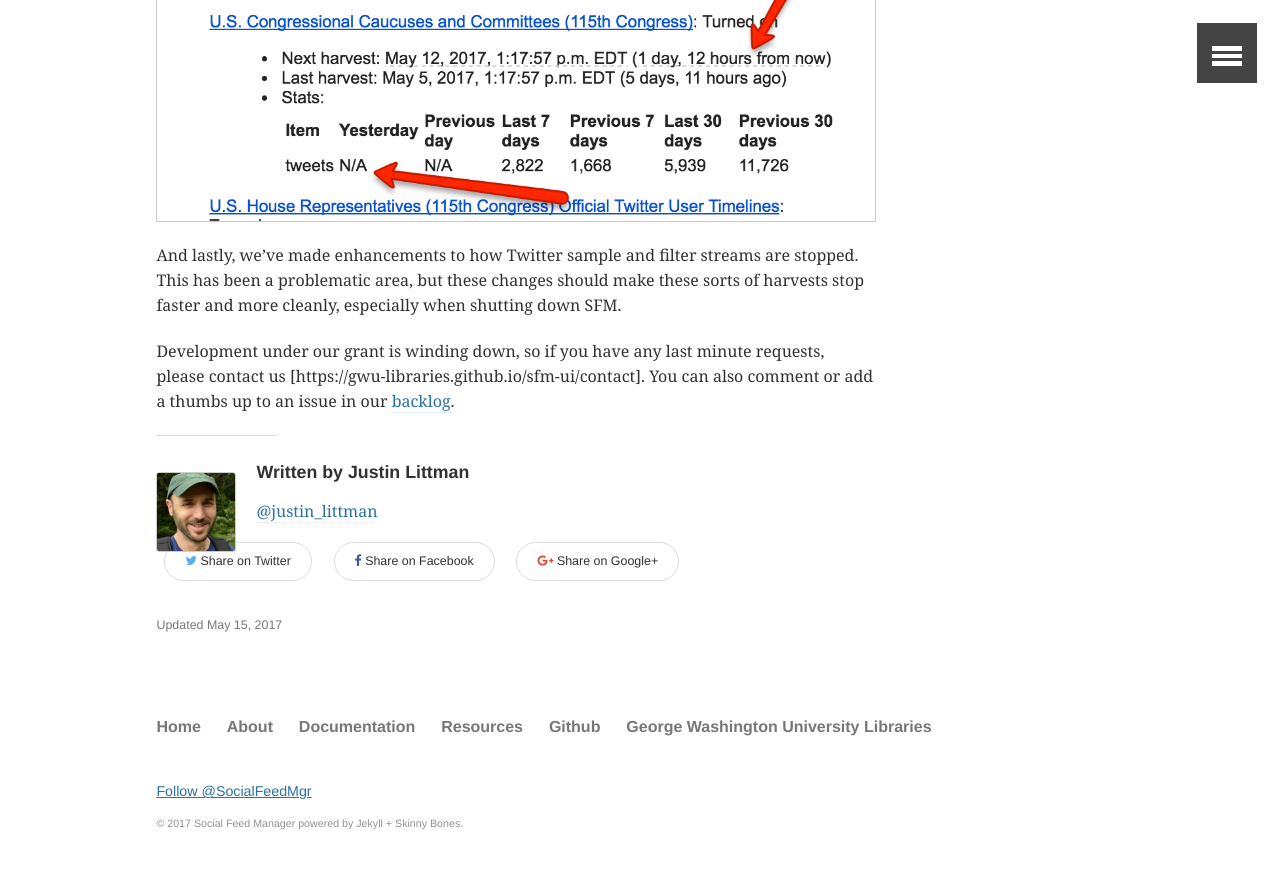
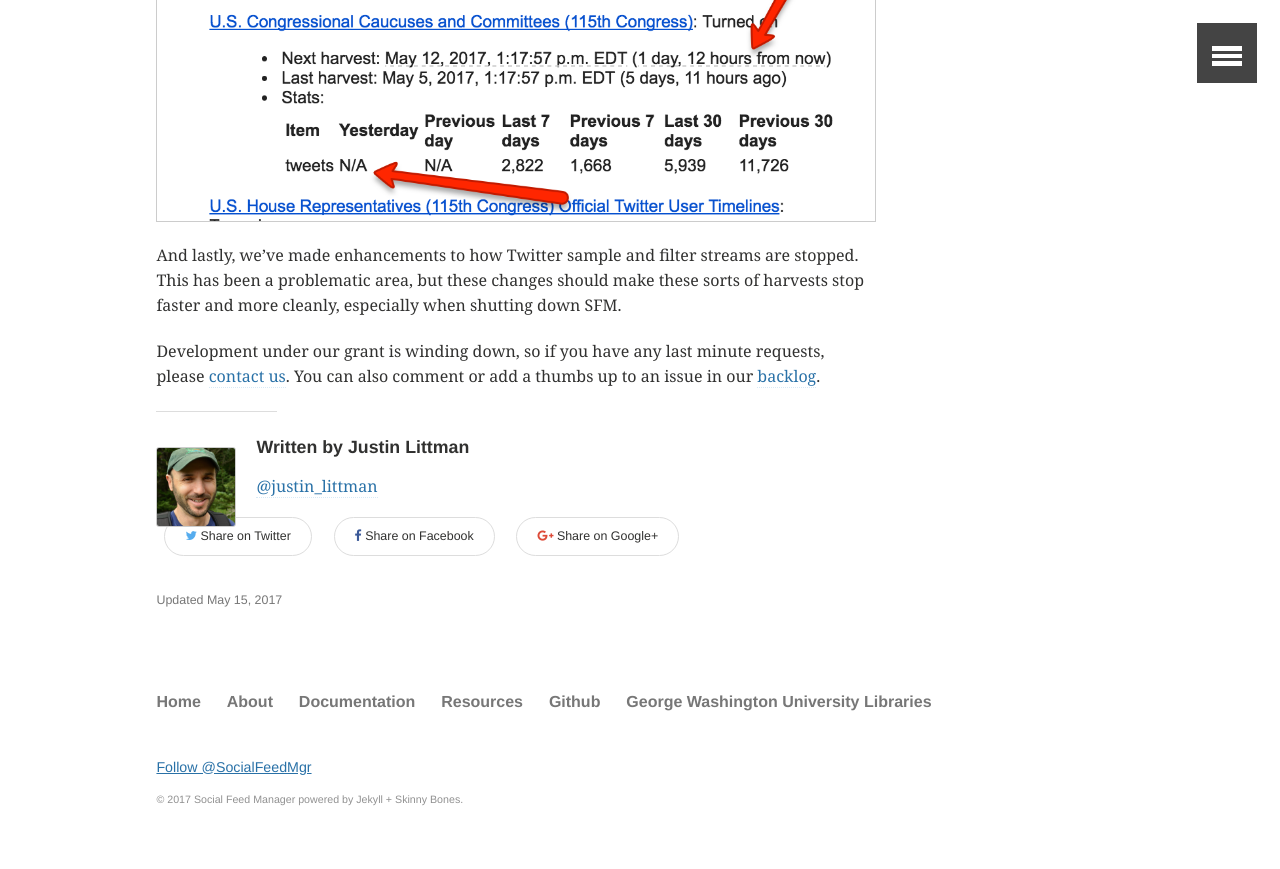
Before and after one commit to gwu-libraries/sfm-ui, a Jekyll site: the page built from _posts/2017-05-15-releasing-1-8.md, in a window 1280 px wide and 900 px high, scrolled down 885 px. Shown: the top 869 px of the window. Built offline with Jekyll 4.4.1, drawn with Linux system fonts in a browser that asks for light colours; comment, search, counter and statistics services are not loaded.

Commit message:
Fix to 1.8 blog post.

```diff
--- a/_posts/2017-05-15-releasing-1-8.md
+++ b/_posts/2017-05-15-releasing-1-8.md
@@ -18,4 +18,4 @@
 
 And lastly, we’ve made enhancements to how Twitter sample and filter streams are stopped. This has been a problematic area, but these changes should make these sorts of harvests stop faster and more cleanly, especially when shutting down SFM.
 
-Development under our grant is winding down, so if you have any last minute requests, please contact us [https://gwu-libraries.github.io/sfm-ui/contact]. You can also comment or add a thumbs up to an issue in our [backlog](https://github.com/gwu-libraries/sfm-ui/milestone/12).
+Development under our grant is winding down, so if you have any last minute requests, please [contact us](https://gwu-libraries.github.io/sfm-ui/contact). You can also comment or add a thumbs up to an issue in our [backlog](https://github.com/gwu-libraries/sfm-ui/milestone/12).
```
